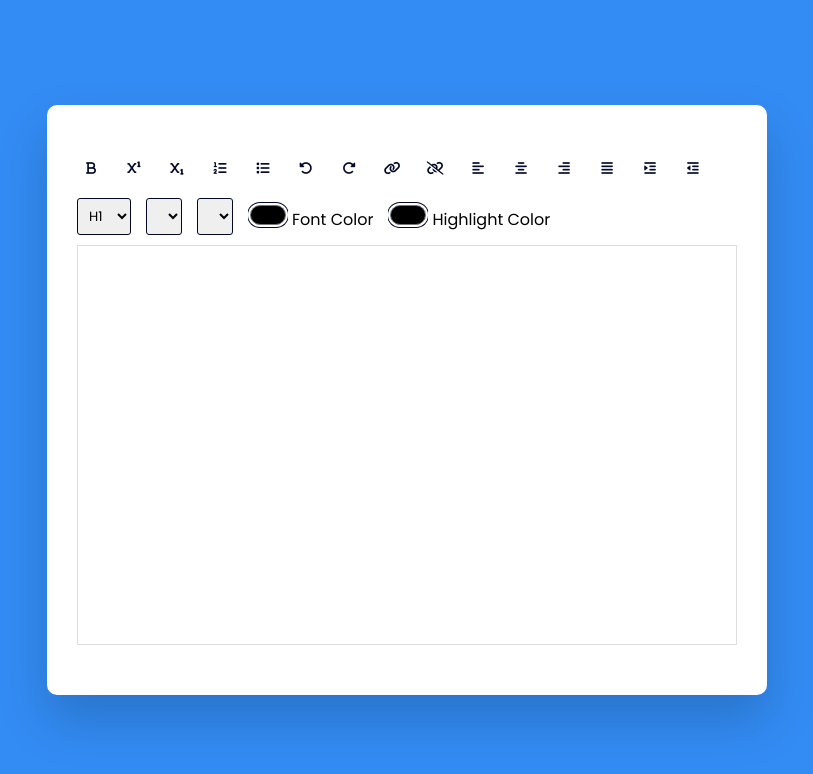
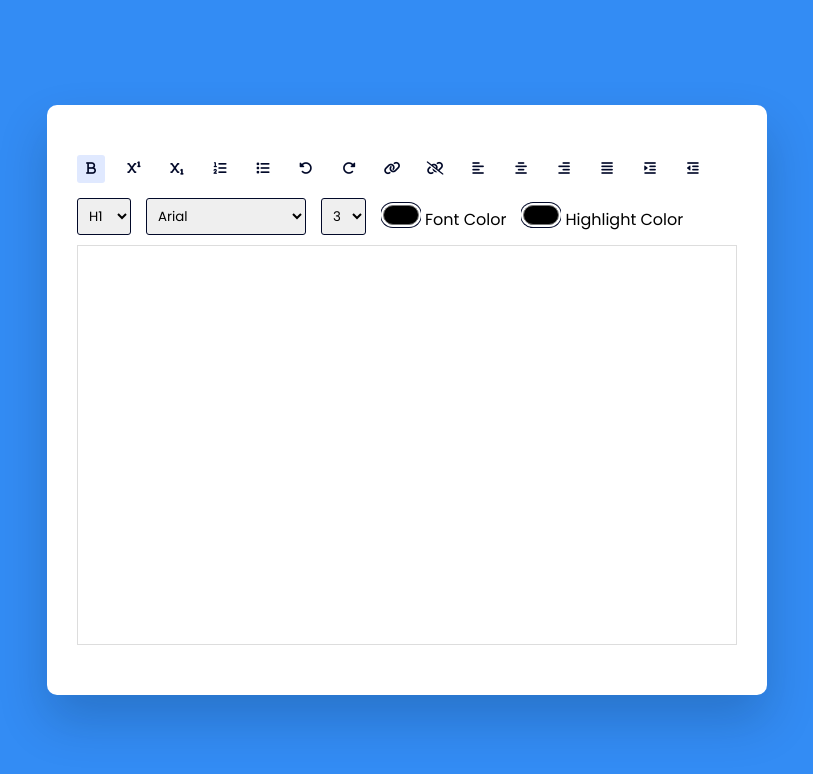
Before and after one commit to leticea/text-editor, a plain HTML site: page index.html in a window 1280 px wide. Both pictures are taken after a click on the button 324 px from the left and 169 px from the top of the page. Shown: the whole page, without its empty margins (233-1046 px from the left). Drawn offline with Linux system fonts and the light colour scheme.

Commit message:
codando js

```diff
--- a/index.html
+++ b/index.html
@@ -63,7 +63,7 @@
       <button id="outdent" class="option-button spacing">
         <i class="fa-solid fa-outdent"></i>
       </button>
-      <select id="formatBlock" class="adv-options-button">
+      <select id="formatBlock" class="adv-option-button">
         <option value="H1">H1</option>
         <option value="H2">H2</option>
         <option value="H3">H3</option>
--- a/script.js
+++ b/script.js
@@ -54,7 +54,7 @@ optionsButtons.forEach((button) => {
 
 advancedOptionButton.forEach((button) => {
   button.addEventListener("change", () => {
-    modifyText(button.id, false, null)
+    modifyText(button.id, false, button.value)
   });
 });
 
@@ -68,3 +68,31 @@ linkButton.addEventListener("click", () => {
     modifyText(linkButton.id, false, userLink);
   }
 });
+
+const highlighter = (className, needsRemoval) => {
+  className.forEach((button) => {
+    button.addEventListener("click", () => {
+      if (needsRemoval) {
+        let alreadyActive = false;
+        if (button.classList.contains("active")) {
+          alreadyActive = true;
+        }
+        highlighterRemover(className);
+        if (!alreadyActive) {
+          button.classList.add("active");
+        }
+
+      } else {
+        button.classList.toggle("active");
+      }
+    });
+  });
+};
+
+const highlighterRemover = (className) => {
+  className.forEach((button) => {
+    button.classList.remove("active");
+  });
+};
+
+window.onload = initializer();
```
